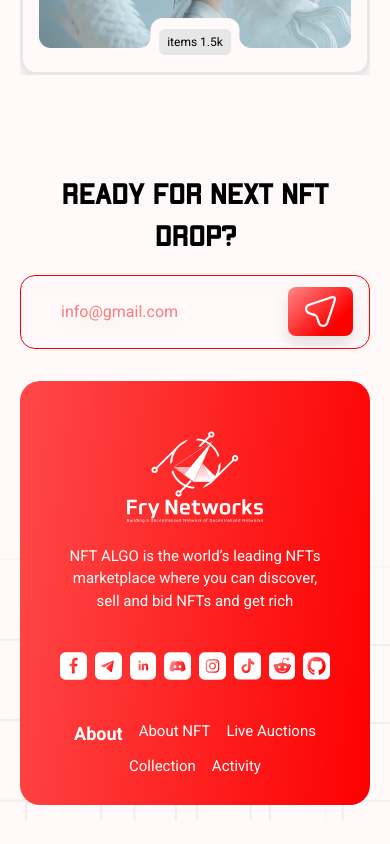
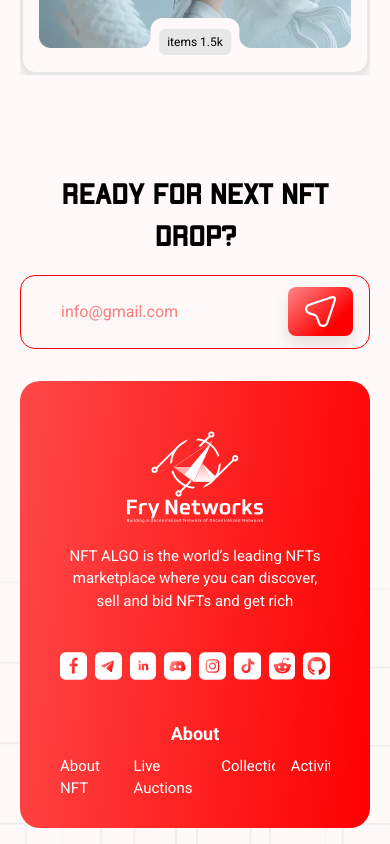
Before and after one commit to tahir-rafique/NFT-ALGO, a React (Vite) app: page /top-Collection in a window 390 px wide. Shown: the part 4044-4888 px from the top of the page. Before the commit the page ends 4865 px from the top, so only its background shows below. Built offline with nearby package versions, Linux system fonts and the light colour scheme.

Commit message:
footer website-links responsiveness updated

```diff
--- a/src/components/Footer.jsx
+++ b/src/components/Footer.jsx
@@ -32,20 +32,17 @@ const Footer = () => {
             <h2 className="text-center font-bold uppercase">Ready for Next NFT Drop?</h2>
 
             <div className="mx-auto rounded-xl flex justify-between items-center gap-4 px-10  py-6 footer-border drop-shadow-xl relative z-50 w-full max-w-[650px]">
-              <input className="font-secondary  text-main w-full max-w-[480px] outline-none " placeholder="info@gmail.com" />
+              <input className="font-secondary  text-main w-full max-w-[480px] outline-none"
+                placeholder="info@gmail.com" />
               <a href="#" className="absolute navbtn-size text-small navbtn-border font-medium background-grad text-inverted px-4 py-2 shrink-0 cursor-pointer flex gap-1 max-md:right-4 right-8">
                 <img src={message} alt="no img" />
               </a>
             </div>
-
           </div>
 
-          {/* footer end */}
+          {/* footer-End */}
           <div className="footer-bg px-10 lg:px-20 relative  py-5 lg:py-18 overflow-y-hidden">
-
             <img src={tracked} alt="" className="absolute top-0 left-0 max-lg:hidden  z-1 size-99" />
-
-            {/* main footer text taqreebn-360 */}
             <div className="py-2 flex flex-col max-lg:items-center lg:flex-row relative z-50">
               <div className="w-[40%] max-lg:w-full flex justify-center ">
                 <a href="/">
@@ -55,11 +52,12 @@ const Footer = () => {
               </div>
 
               <div className="w-[60%] flex gap-10 max-lg:flex-col max-lg:w-full items-center">
-
                 <div className="Social-links w-[70%] max-lg:w-full flex flex-col gap-10">
                   <div>
                     <h5 className="max-lg:text-center font-secondary text-inverted">NFT ALGO is the world’s leading NFTs marketplace where you can discover, sell and bid NFTs and get rich </h5>
                   </div>
+
+                  {/* Social-Links */}
                   <div className="flex gap-2 max-lg:justify-center">
                     <img src={fb} alt="fb" className="cursor-pointer" />
                     <img src={telegram} alt="telegram" className="cursor-pointer" />
@@ -72,27 +70,25 @@ const Footer = () => {
                   </div>
                 </div>
 
-
+                {/* website-Links */}
                 <div className="font-secondary text-inverted  w-[30%] max-lg:w-full max-lg:flex-row max-lg:justify-center max-lg:items-center max-lg:gap-4 flex flex-col lg:gap-5 ">
                   <div className="flex flex-col gap-2">
-
-                    <div className="max-lg:flex-row flex max-lg:gap-4 lg:flex-col lg:gap-4">
+                    <div className="flex max-lg:justify-center">
                       <h3 className="cursor-pointer font-bold font-secondary">About</h3>
+                    </div>
+                    <div className="max-lg:flex-row flex flex-col max-lg:gap-4 max-lg:justify-center lg:gap-4">
                       <h5 className="cursor-pointer">About NFT</h5>
                       <h5 className="cursor-pointer">Live Auctions</h5>
-                    </div>
-
-                    <div className="max-lg:flex-row flex flex-col max-lg:gap-4 max-lg:justify-center lg:gap-4">
                       <h5 className="cursor-pointer">Collection</h5>
                       <h5 className="cursor-pointer">Activity</h5>
                     </div>
-
                   </div>
                 </div>
               </div>
-
             </div>
           </div>
+
+
         </div>
       </div>
     </div>
```
